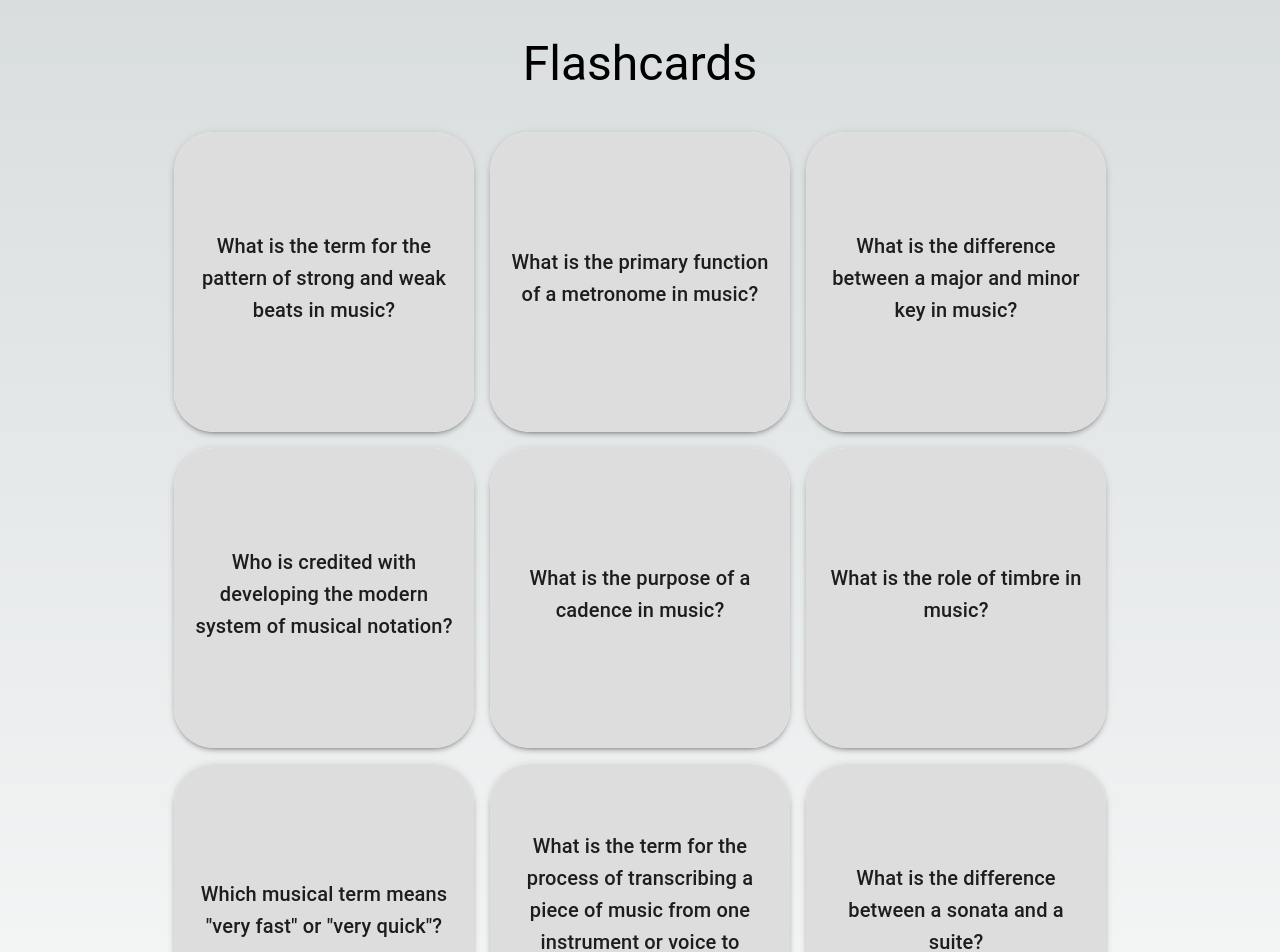
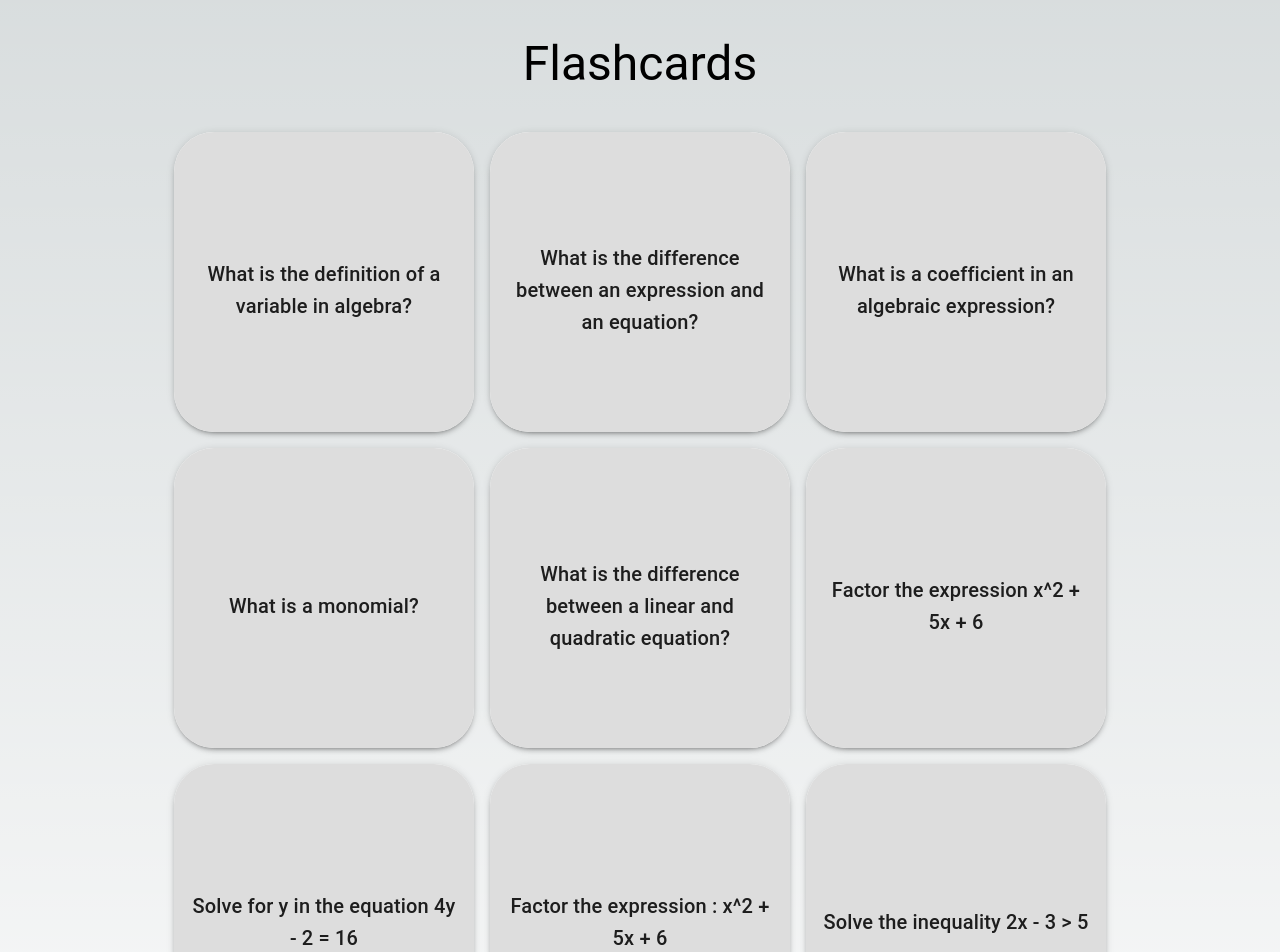
Before and after one commit to JessiP23/flashcard, a Next.js app: page /algebra in a window 1280 px wide. Shown: the part 100-1052 px from the top of the page. Built offline with nearby package versions, Linux system fonts and the light colour scheme; no server answers.

Commit message:
algebra subject completed

```diff
--- a/app/algebra/page.js
+++ b/app/algebra/page.js
@@ -7,20 +7,24 @@ const SignedIn = dynamic(() => import('@clerk/nextjs').then(mod => mod.SignedIn)
 const SignedOut = dynamic(() => import('@clerk/nextjs').then(mod => mod.SignedOut), { ssr: false });
 const UserButton = dynamic(() => import('@clerk/nextjs').then(mod => mod.UserButton), { ssr: false });
 
-const Algebra = () => {
+const FlashcardPage = () => {
   const [showBack, setShowBack] = useState({});
 
   const flashcards = [
-    { question: ' What is the term for the pattern of strong and weak beats in music?', answer: 'Rhythm' },
-    { question: 'What is the primary function of a metronome in music?', answer: ' A metronome is a tool that helps musicians keep a steady tempo by producing a click or sound at a specific rate, allowing them to play in time with the desired rhythm.' },
-    { question: 'What is the difference between a major and minor key in music?', answer: 'A major key typically has a bright, happy sound, while a minor key has a more somber, melancholic sound. This is due to the specific pattern of whole and half steps used in each key.' },
-    { question: 'Who is credited with developing the modern system of musical notation?', answer: "Guido d'Arezzo"},
-    { question: 'What is the purpose of a cadence in music?', answer: 'A cadence is a series of chords that conclude a piece of music, providing a sense of finality and resolution. Cadences can be used to signal the end of a section or the entire piece.' },
-    { question: 'What is the role of timbre in music?', answer: 'Timbre refers to the unique "tone color" or sound quality of a particular instrument or voice. Timbre is what allows us to distinguish between different instruments or voices, even when playing the same pitch.' },
-    { question: 'Which musical term means "very fast" or "very quick"?', answer: 'Presto' },
-    { question: 'What is the term for the process of transcribing a piece of music from one instrument or voice to another?', answer: 'Arrangement refers to the process of adapting a piece of music for a different instrument or voice, often involving changes to the melody, harmony, or rhythm.' },
-    { question: 'What is the difference between a sonata and a suite?', answer: 'A sonata is a multi-movement work that typically features a fast-slow-fast structure, while a suite is a collection of dances or movements that are often performed in a specific order.' },
-    { question: 'What is the role of articulation in music?', answer: 'Articulation refers to the way notes are attacked and released, with different articulations (such as legato or staccato) affecting the overall sound and feel of a piece.' },
+    { question: 'What is the definition of a variable in algebra?', answer: 'A symbol that represents a value that can change.' },
+    { question: 'What is the difference between an expression and an equation?', answer: 'An expression is a group of numbers, variables, and operations, while an equation is a statement that says two expressions are equal.' },
+    { question: 'What is a coefficient in an algebraic expression?', answer: 'A coefficient is a number that multiplies a variable or a product of variables.' },
+    { question: 'What is a monomial?', answer: "A monomial is an algebraic expression with only one term."},
+    { question: 'What is the difference between a linear and quadratic equation?', answer: 'A linear equation has a degree of 1, while a quadratic equation has a degree of 2' },
+    { question: 'Factor the expression x^2 + 5x + 6', answer: '(x + 3)(x + 2)' },
+    { question: 'Solve for y in the equation 4y - 2 = 16', answer: 'y=5' },
+    { question: `Factor the expression : x^2 + 5x + 6 `, answer: `Step 1: Look for two numbers whose product is 6 and whose sum is 5  (2 and 3)
+        Step 2: Write the factored expression (x+2)(x+3)
+        ` },
+    { question: `Solve the inequality
+        2x - 3 > 5`, answer:`Step 1: Add 3 to both sides 2x - 3 + 3 > 5 + 3 2x > 8
+        Step 2: Divide both sides by 2 x > 4` },
+    { question: 'What is the range of a function?', answer: 'The set of all possible output values for a function.' },
   ];
 
   const handleCardClick = (index) => {
@@ -76,6 +80,8 @@ const Algebra = () => {
                         overflowY: 'auto',
                         flexGrow: 1,
                         display: 'flex',
+                        width: '100%',
+                        py: '40px',
                         flexDirection: 'column',
                         alignItems: 'center',
                         justifyContent: 'center',
@@ -102,4 +108,4 @@ const Algebra = () => {
   );
 };
 
-export default Algebra;
+export default FlashcardPage;
```
